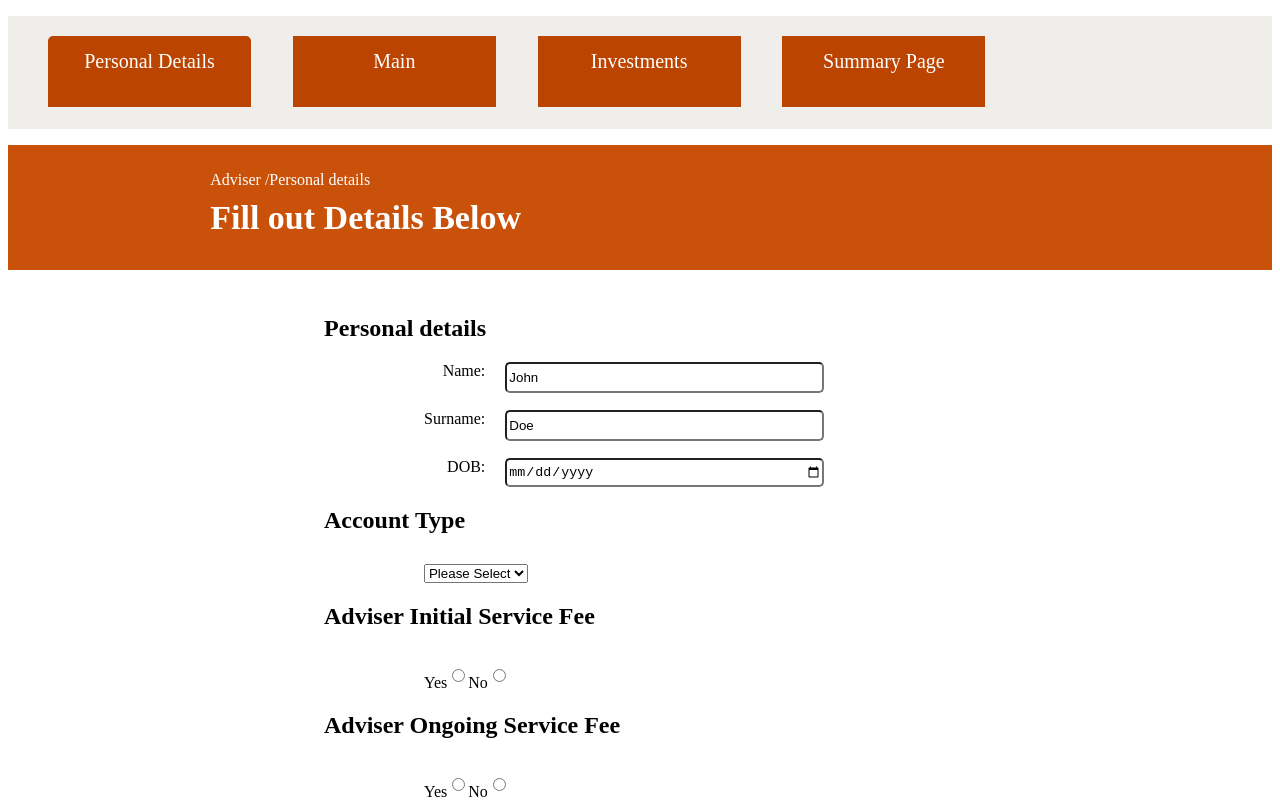
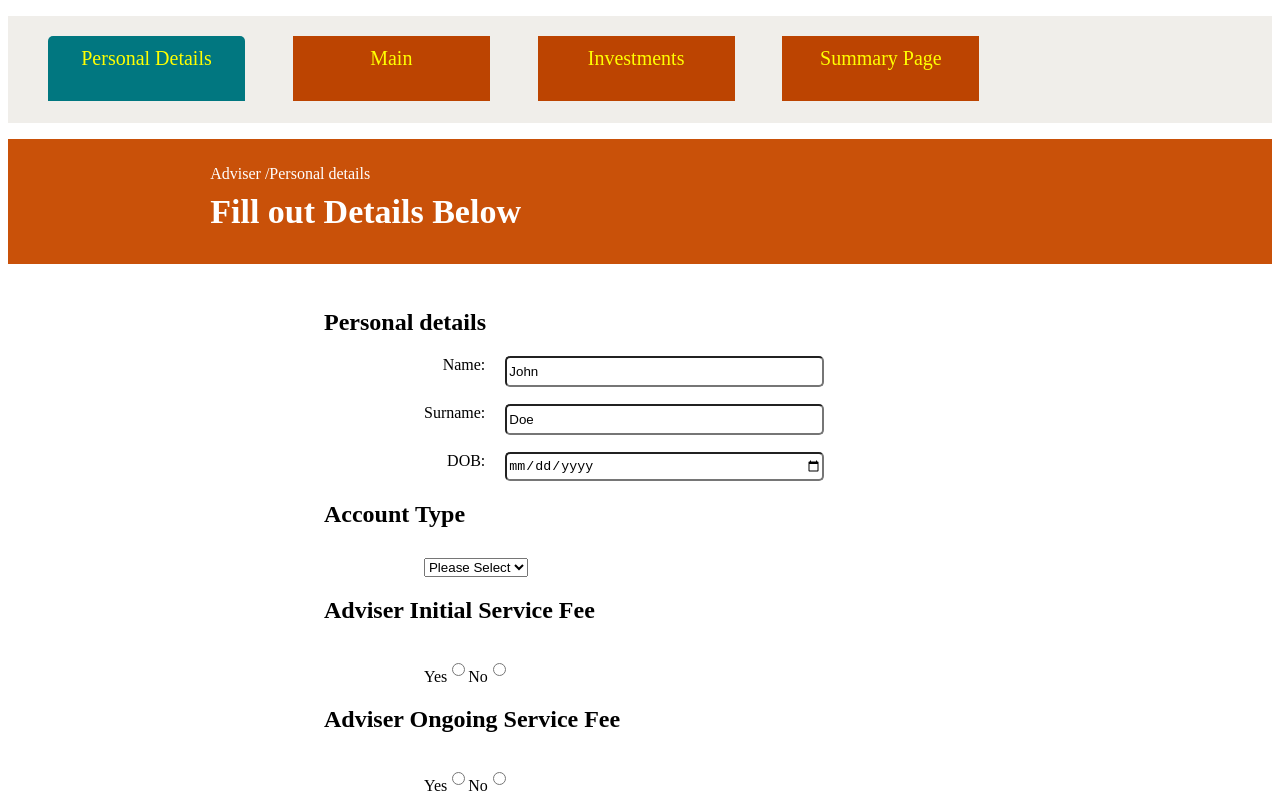
Before and after one commit to ichater/Fee-Calculator-React, a React (Create React App) app: page / in a window 1280 px wide. Shown: the top 800 px of the page. Built offline with nearby package versions, Linux system fonts and the light colour scheme.

Commit message:
trying to get MainPageContext to work

```diff
--- a/src/App.js
+++ b/src/App.js
@@ -4,13 +4,16 @@ import "react-tabs/style/react-tabs.css";
 import Maintabs from "./Components/Maintabs";
 
 import InvestmentContextProvider from "./Context/InvestmentContext";
+import MainPageContextProvider from "./Context/InvestmentContext";
 
 function App() {
   return (
     <>
-      <InvestmentContextProvider>
-        <Maintabs />
-      </InvestmentContextProvider>
+      <MainPageContextProvider>
+        <InvestmentContextProvider>
+          <Maintabs />
+        </InvestmentContextProvider>
+      </MainPageContextProvider>
     </>
   );
 }
--- a/src/CSS/App.css
+++ b/src/CSS/App.css
@@ -5,3 +5,4 @@
 @import "Summary.css";
 @import "InvestmentList.css";
 @import "InSpecie.css";
+@import "InvestmentTabs.css";
--- /dev/null
+++ b/src/CSS/InvestmentTabs.css
@@ -0,0 +1,26 @@
+.investmentList-tabs {
+  display: grid;
+  grid-template-columns: 4 (1fr);
+  grid-gap: 10px;
+}
+
+.investmentList-tabs :nth-child(n) {
+  list-style-type: none;
+  border: 1px solid black;
+  display: flex;
+  justify-content: center;
+  padding-top: 5px;
+  padding-bottom: 5px;
+  background: #bc4401;
+  color: yellow;
+}
+
+.investmentList-tabs :nth-child(n):hover {
+  cursor: pointer;
+}
+
+.investmentList-tabs .selectedTab2 {
+  background: #017780;
+  color: yellow;
+  border: 1px solid yellow;
+}
--- a/src/CSS/Tabs.css
+++ b/src/CSS/Tabs.css
@@ -3,7 +3,6 @@
   grid-template-columns: 1fr 1fr 1fr 1fr 1fr;
   list-style-type: none;
   text-align: center;
-
   justify-content: space-evenly;
   position: relative;
   background-color: #f0eeea;
@@ -22,9 +21,14 @@
   margin-bottom: 22px;
   margin-top: 20px;
   min-width: 155px;
-  border: 3px solid #bc4401;
+
   text-decoration: none;
   padding: 11px 21px;
+  color: yellow;
+}
+
+.MainTabs :nth-child(n):hover {
+  background-color: #017780;
   color: white;
 }
 
@@ -35,31 +39,23 @@
   border-radius: 5px 5px 0 0;
 }
 
-.Tab {
+.MainTabs .selectedTab1 {
   cursor: pointer;
-
   font-weight: 400;
   font-family: Charlie-Std-SemiBold;
   text-shadow: none;
-  background-color: #bc4401;
-  font-size: 20px;
+  background-color: #017780;
+
   height: 43px !important;
   width: 50px;
   margin-bottom: 22px;
   margin-top: 20px;
   min-width: 155px;
-  border: 3px solid #bc4401;
   text-decoration: none;
   padding: 11px 21px;
-  color: white;
+  color: yellow;
 }
 
-.selectedTab:hover {
-  background-color: #017780;
-  border: 1px solid white;
+.MainTabs .selectedTab1:hover {
+  cursor: auto;
 }
-
-/* .MainTabs-border {
-
-  height: 500px;
-} */
--- a/src/Components/Investments.js
+++ b/src/Components/Investments.js
@@ -1,4 +1,4 @@
-import React from "react";
+import React, { useState } from "react";
 import { Tab, Tabs, TabList, TabPanel } from "react-tabs";
 import "react-tabs/style/react-tabs.css";
 import SMADisplay from "./InvestmentLists/SMADisplay";
@@ -7,15 +7,31 @@ import ShareDisplay from "./InvestmentLists/ShareDisplay";
 import InSpecie from "./InvestmentLists/InSpecie";
 
 const Investments = () => {
+  const [menuActive, setMenuState] = useState(1);
+  const InvestmentTabs = [
+    { id: 1, name: "SMA/TDs" },
+    { id: 2, name: "Managed Funds" },
+    { id: 3, name: "Shares" },
+    { id: 4, name: "In specie option" }
+  ];
   return (
     <>
       {" "}
       <Tabs>
         <TabList className="investmentList-tabs">
-          <Tab className="Tab1">SMA/TDs</Tab>
-          <Tab className="Tab1">Managed Funds</Tab>
-          <Tab className="Tab1">Shares</Tab>
-          <Tab className="Tab1">In specie option</Tab>
+          {InvestmentTabs.map(tab => {
+            return (
+              <Tab
+                key={tab.id}
+                className={tab.id === menuActive && "selectedTab2"}
+                onClick={() => {
+                  setMenuState(tab.id);
+                }}
+              >
+                {tab.name}
+              </Tab>
+            );
+          })}
         </TabList>
 
         <TabPanel>
--- a/src/Components/MainPageDisplay/AccountDetailsandSearch.js
+++ b/src/Components/MainPageDisplay/AccountDetailsandSearch.js
@@ -1,7 +1,9 @@
-import React from "react";
+import React, { useContext } from "react";
+import { MainPageContext } from "./../../Context/MainPageContext";
 
 const AccountDetailsandSearch = props => {
-  const { setBalance } = props;
+  const { balance, setBalance } = useContext(MainPageContext);
+
   return (
     <>
       <label htmlFor="balance">Account Balance total: $</label>
@@ -10,6 +12,7 @@ const AccountDetailsandSearch = props => {
         name="balance"
         id="balance"
         defaultValue="0"
+        value={balance}
         onChange={e => setBalance(e.target.value)}
       />
     </>
--- a/src/Components/Maintabs.js
+++ b/src/Components/Maintabs.js
@@ -1,4 +1,4 @@
-import React, { useState } from "react";
+import React, { useState, useContext } from "react";
 import { Tab, Tabs, TabList, TabPanel } from "react-tabs";
 import "react-tabs/style/react-tabs.css";
 import AccountDetails from "./AccountDetails";
@@ -23,14 +23,13 @@ const Maintabs = () => {
     [showText1, setShowText1] = useState(false),
     [showText2, setShowText2] = useState(false),
     [showText3, setShowText3] = useState(false),
-    [menuActive, setMenuState] = useState(null);
-  // [checkedSMA, setCheckedSMA] = useState([]);
+    [menuActive, setMenuState] = useState(1);
 
   const mainTabs = [
-    { id: 1, name: "Personal Details", className: "Tab" },
-    { id: 2, name: "Main", className: "Tab" },
-    { id: 3, name: "Investments", className: "Tab" },
-    { id: 4, name: "Summary Page", className: "Tab" }
+    { id: 1, name: "Personal Details" },
+    { id: 2, name: "Main" },
+    { id: 3, name: "Investments" },
+    { id: 4, name: "Summary Page" }
   ];
 
   return (
@@ -42,8 +41,7 @@ const Maintabs = () => {
             return (
               <Tab
                 key={tab.id}
-                className={tab.id === menuActive && "selectedTab"}
-                className="selectedTab"
+                className={tab.id === menuActive && "selectedTab1"}
                 onClick={() => {
                   setMenuState(tab.id);
                 }}
--- /dev/null
+++ b/src/Context/MainPageContext.js
@@ -0,0 +1,16 @@
+import React, { createContext, useState } from "react";
+import uuid from "uuid/v4";
+
+export const MainPageContext = createContext();
+
+const MainPageContextProvider = props => {
+  const [balance, setBalance] = useState(5000);
+
+  return (
+    <MainPageContext.Provider value={{ balance, setBalance }}>
+      {props.children}
+    </MainPageContext.Provider>
+  );
+};
+
+export default MainPageContextProvider;
```
